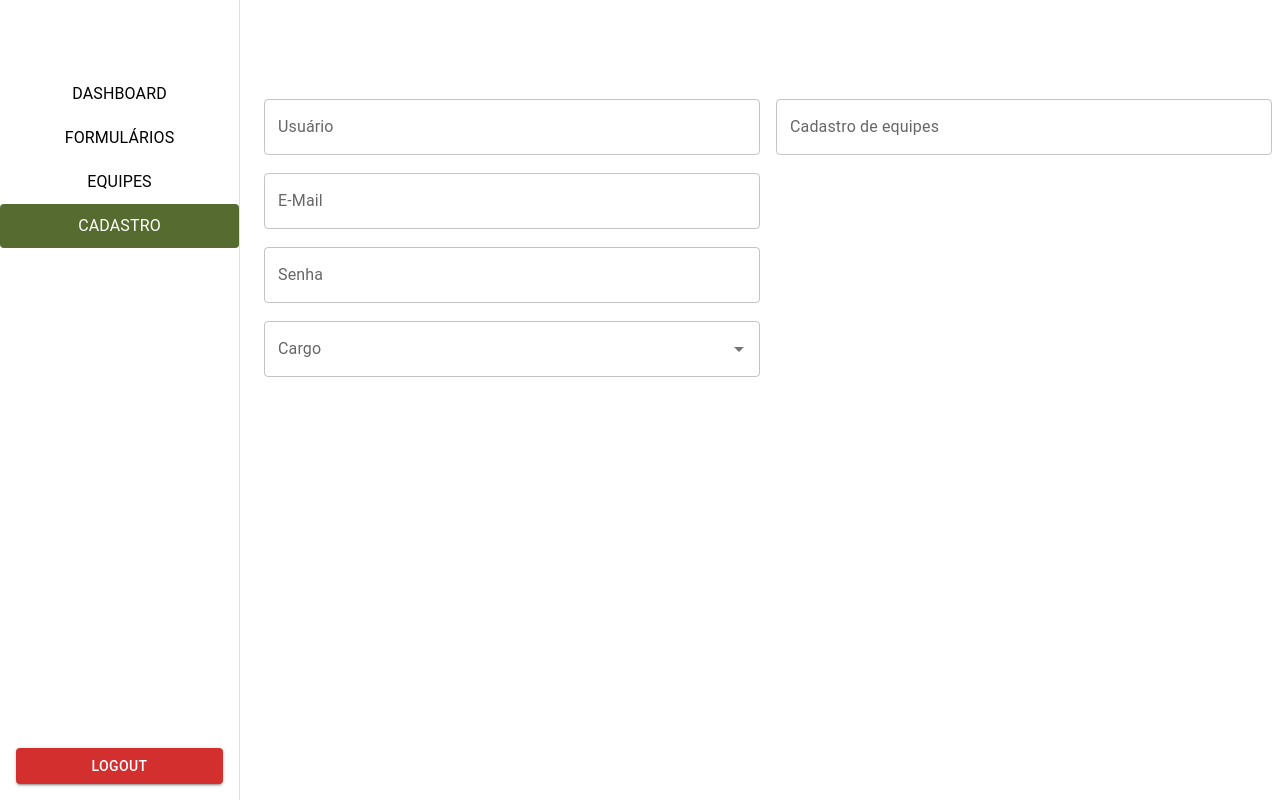
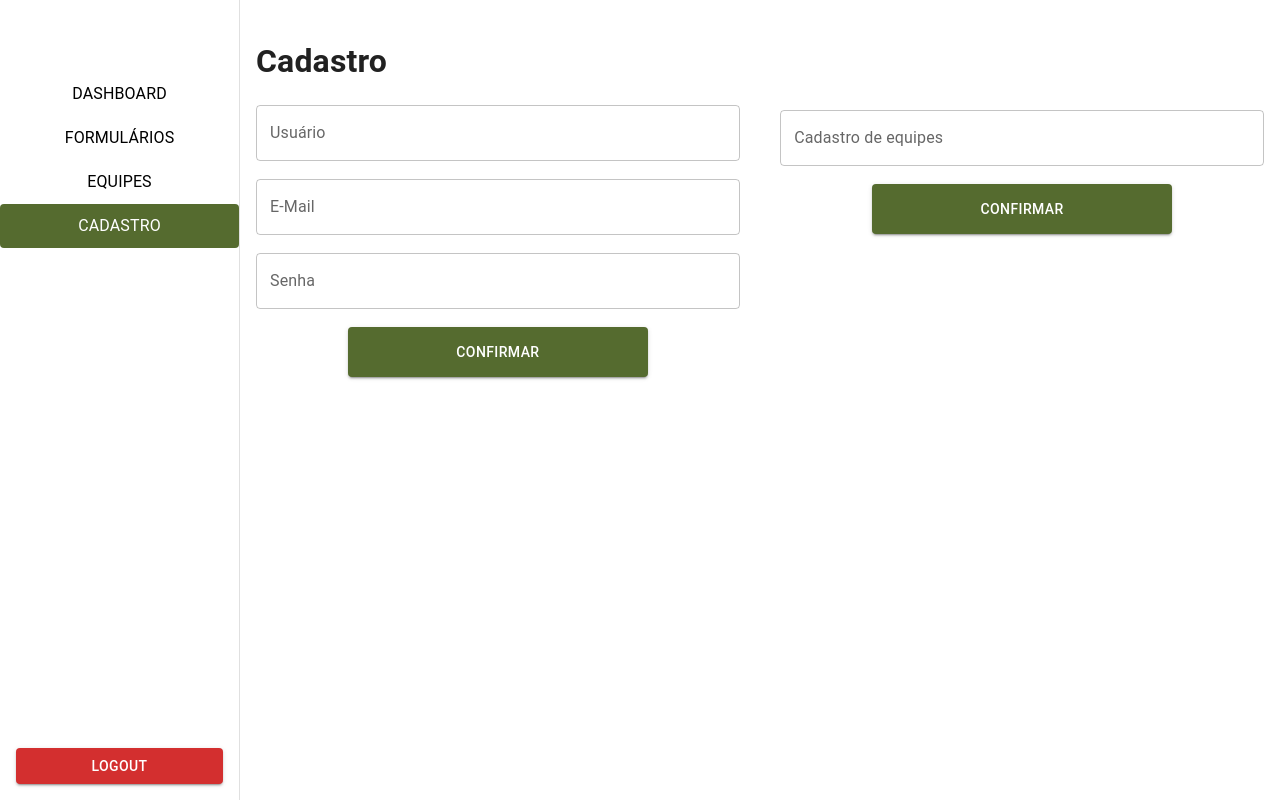
Before and after one commit to Phoenix-Team-Fatec/OAK-RH, a React (Vite) app in the folder frontend/: page /cadastro in a window 1280 px wide. Built offline with nearby package versions, Linux system fonts and the light colour scheme; sample sign-in values are in the browser's storage.

Commit message:
Finalizada parte funcional do cadastro

```diff
--- a/frontend/src/components/CadastroUser/CadastroUser.tsx
+++ b/frontend/src/components/CadastroUser/CadastroUser.tsx
@@ -1,146 +1,53 @@
 import React, { useState } from 'react';
 import Box from '@mui/material/Box';
-import { TextField, Autocomplete, Button, Typography, Modal, Card, CardActionArea, Grid } from '@mui/material';
+import { TextField, Button } from '@mui/material';
 import Sidebar from '../SideBar/sidebar';
-
-const style = {
-  position: 'absolute' as const,
-  top: '50%',
-  left: '50%',
-  transform: 'translate(-50%, -50%)',
-  width: 600,
-  height: 600,
-  bgcolor: 'background.paper',
-  border: '2px solid #556B2F',
-  boxShadow: 24,
-  p: 4,
-  overflowY: 'auto',
-};
+import './index.css';  // Importando o CSS
 
 const CadastroUser: React.FC = () => {
   const [open, setOpen] = useState(false);
-  const [selectedTeam, setSelectedTeam] = useState<string | null>(null); // Estado para o card selecionado
+  const [selectedTeam, setSelectedTeam] = useState<string | null>(null);
 
   const handleOpen = () => setOpen(true);
   const handleClose = () => setOpen(false);
 
-  // Função que será chamada ao clicar em um card
   const handleCardClick = (team: string) => {
-    setSelectedTeam(team); // Atualiza o estado com o card selecionado
-    handleClose(); // Fecha o modal após a seleção
+    setSelectedTeam(team);
+    handleClose();
   };
 
   return (
     <>
+      <Box className="container">
+        <Sidebar className="sidebar" />
+
+        {/* Conteúdo principal */}
+        <Box className="main-content">
           <h1>Cadastro</h1>
-
-
 
           {/* Estrutura principal usando Flexbox */}
           <Box
             component="form"
-        sx={{
-          display: 'flex',
-          justifyContent: 'space-between',
-          flexDirection: 'row',
-          '& > :not(style)': { m: 1 },
-          width: '100%',
-        }}
+            className="form-container"
             noValidate
             autoComplete="off"
           >
-        <Sidebar/>
             {/* Coluna esquerda - Campos principais */}
-        <Box
-          sx={{
-            display: 'flex',
-            flexDirection: 'column',
-            width: '48%',
-            gap: '18px',
-          }}
-        >
-          <TextField id="cadastro_usuario" label="Usuário" variant="outlined" />
-          <TextField id="cadastro_email" label="E-Mail" variant="outlined" />
-          <TextField id="cadastro_senha" label="Senha" variant="outlined" type="password" />
-          <Autocomplete
-            disablePortal
-            options={['Líder', 'Liderado']}
-            sx={{ width: '100%' }}
-            renderInput={(params) => <TextField {...params} label="Cargo"/>}
-          />
+            <Box className="form-column">
+              <TextField id="cadastro_usuario" label="Usuário" variant="outlined" fullWidth />
+              <TextField id="cadastro_email" label="E-Mail" variant="outlined" type="email" fullWidth />
+              <TextField id="cadastro_senha" label="Senha" variant="outlined" type="password" fullWidth />
+              <Button variant="contained" size="medium" className="button">Confirmar</Button>
             </Box>
 
             {/* Coluna direita - Campo de Equipes */}
-        <Box
-          sx={{
-            display: 'flex',
-            flexDirection: 'column',
-            width: '48%',
-          }}
-        >
-          <TextField id="cadastro_equipes" label="Cadastro de equipes" variant="outlined" />
+            <Box className="form-column2">
+              <TextField id="cadastro_equipes" label="Cadastro de equipes" variant="outlined" fullWidth />
+              <Button variant="contained" size="medium" className="button">Confirmar</Button>
             </Box>
           </Box>
-
-      {/* Botão para abrir o modal */}
-      <Button onClick={handleOpen} sx={{ mt: 2, color:'white', backgroundColor:'green'}}>Selecione a equipe:</Button>
-
-      {/* Exibir o card da equipe selecionada fora do modal */}
-      {selectedTeam && (
-        <Box sx={{
-              mt: 2,
-              p: 2,
-              borderRadius:'10px',
-              border: '1px solid',
-              width: '150px',
-              height:'150px',
-              backgroundColor: '#556B2F',
-              color: 'white',
-              display: 'flex',              // Flexbox para centralizar o conteúdo
-              justifyContent: 'center',     // Alinha horizontalmente
-              alignItems: 'center',         // Alinha verticalmente
-              }}>
-          <Typography variant="h6">{selectedTeam}</Typography>
         </Box>
-      )}
-
-      {/* Modal de seleção das equipes */}
-      <Modal
-        open={open}
-        onClose={handleClose}
-        aria-labelledby="modal-modal-title"
-        aria-describedby="modal-modal-description"
-      >
-        <Box sx={style}>
-          <Typography id="modal-modal-title" variant="h6" component="h2">
-            EQUIPES
-          </Typography>
-
-          {/* Grid para organizar os cards --- length de array controla o número de cards */}
-          <Grid container spacing={2} sx={{ mt: 2 }}>
-            {Array.from({ length: 16 }).map((_, index) => (
-              <Grid item xs={6} sm={3} key={index}>
-                <CardActionArea onClick={() => handleCardClick(`Equipe ${index + 1}`)}>
-                  <Card
-                    sx={{
-                      backgroundColor: '#556B2F',
-                      height: 100,
-                      color: 'white',
-                      border: '20px',
-                      borderRadius: '10px',
-                      display: 'flex',              // Flexbox para centralizar o conteúdo
-                      justifyContent: 'center',     // Alinha horizontalmente
-                      alignItems: 'center',         // Alinha verticalmente
-                    }}
-                  >
-                    <Typography variant="h6" align="center">Equipe {index + 1}</Typography>
-                  </Card>
-                </CardActionArea>
-              </Grid>
-            ))}
-          </Grid>
       </Box>
-      </Modal>
     </>
   );
 };
--- a/frontend/src/components/CadastroUser/index.css
+++ b/frontend/src/components/CadastroUser/index.css
@@ -0,0 +1,59 @@
+/* CadastroUser.css */
+
+body {
+    font-family: Arial, sans-serif;
+  }
+
+  h1 {
+    font-size: 2rem;
+    margin-bottom: 20px;
+  }
+
+  .container {
+    display: flex;
+  }
+
+  .sidebar {
+    width: 240px; /* Largura fixa da Sidebar */
+  }
+
+  .main-content {
+    flex-grow: 1;  /* Para o conteúdo principal ocupar o espaço restante */
+    padding: 16px;
+  }
+
+  .form-container {
+    display: flex;
+    justify-content: space-between;
+    gap: 18px;
+    width: 100%;
+  }
+
+  .form-column {
+    display: flex;
+    flex-direction: column;
+    justify-content: center; /* Centraliza os itens verticalmente */
+    align-items: center; /* Centraliza os itens horizontalmente */
+    width: 48%;
+    gap: 18px;
+  }
+
+  .button {
+    background-color: #556B2F !important;
+    color: white;
+    width: 300px;
+    height: 50px;
+    display: flex;
+    justify-content: center; /* Centraliza o conteúdo do botão */
+    align-items: center;
+  }
+
+  .form-column2{
+    display: flex;
+    flex-direction: column;
+    justify-content: center; /* Centraliza os itens verticalmente */
+    align-items: center; /* Centraliza os itens horizontalmente */
+    width: 48%;
+    gap: 18px;
+    margin-bottom: 13.7%;
+  }
```
Lines whose indentation alone changed are shown as unchanged.
